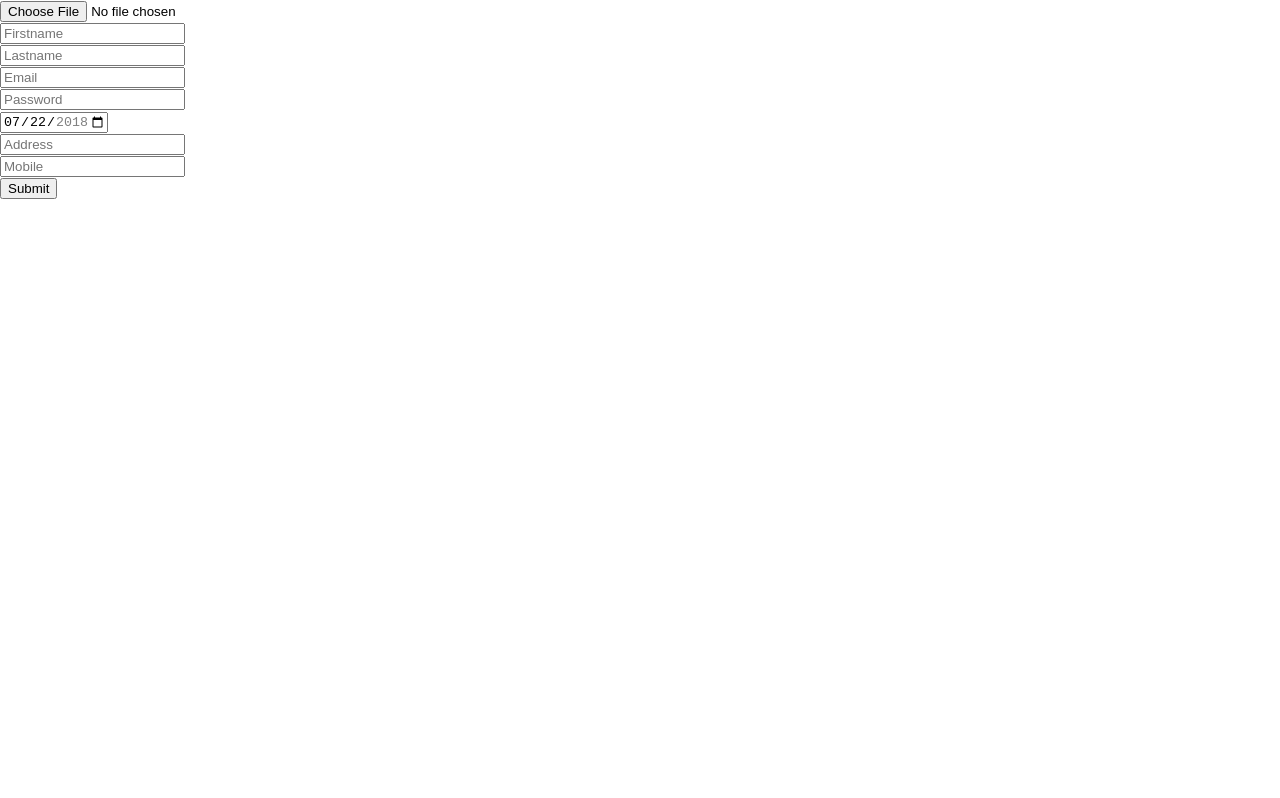
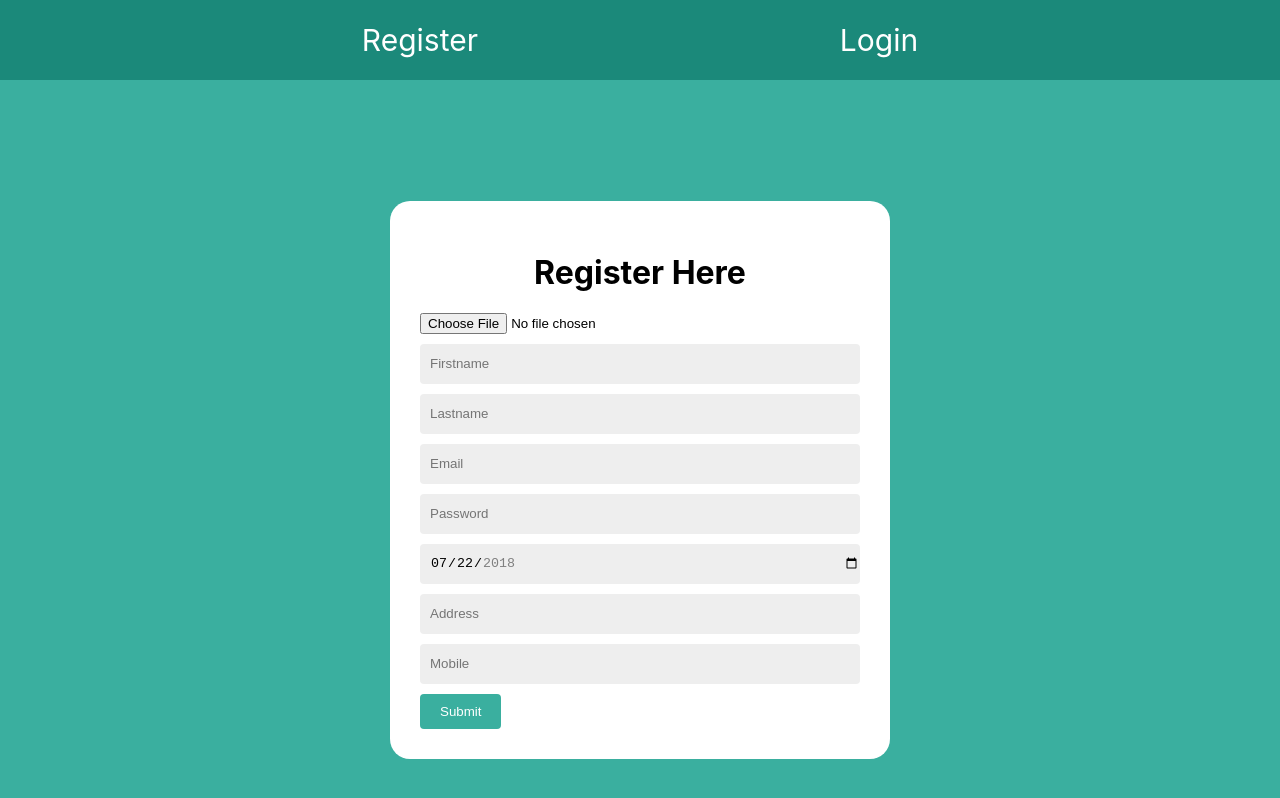
Before and after one commit to saitejapadamatinti/saiteja-test-file, a React (Create React App) app: page /register in a window 1280 px wide. Shown: the top 798 px of the page. Built offline with nearby package versions, Linux system fonts and the light colour scheme; a web font is replaced by a local one.

Commit message:
added profile

```diff
--- a/package.json
+++ b/package.json
@@ -7,6 +7,7 @@
     "npm": ">=6"
   },
   "dependencies": {
+    "@emailjs/browser": "3.10.0",
     "@testing-library/jest-dom": "5.11.9",
     "@testing-library/react": "11.2.5",
     "@testing-library/user-event": "12.6.2",
--- a/src/App.js
+++ b/src/App.js
@@ -2,6 +2,9 @@ import React, {useState, useEffect} from 'react'
 import {BrowserRouter, Switch, Route} from 'react-router-dom'
 import RegisterForm from './components/RegisterForm'
 import Login from './components/Login'
+import Home from './components/Home'
+import Header from './components/Header'
+import Profile from './components/Profile'
 
 import './App.css'
 
@@ -32,7 +35,8 @@ const App = () => {
     <>
       <BrowserRouter>
         <Switch>
-          <Route exact path="/Register">
+          <Route exact path="/" component={Home} />
+          <Route exact path="/register">
             <RegisterForm />
           </Route>
           <Route exact path="/login">
@@ -43,6 +47,7 @@ const App = () => {
               currentUser={currentUser}
             />
           </Route>
+          <Route exact path="/profile" component={Profile} />
         </Switch>
       </BrowserRouter>
     </>
--- /dev/null
+++ b/src/components/Header/index.css
@@ -0,0 +1,16 @@
+.header-div {
+  height: 80px;
+  width: 100vw;
+  background-color: #1b897a;
+  color: #fff;
+  font-size: 30px;
+  display: flex;
+  justify-content: center;
+  align-items: center;
+  justify-content: space-evenly;
+  text-decoration: none;
+}
+.link-cls {
+  text-decoration: none;
+  color: #fff;
+}
--- /dev/null
+++ b/src/components/Header/index.js
@@ -0,0 +1,24 @@
+import {Component} from 'react'
+import {Link} from 'react-router-dom'
+import './index.css'
+
+class Header extends Component {
+  render() {
+    return (
+      <div className="header-div">
+        <span>
+          <Link className="link-cls" to="/register">
+            Register
+          </Link>
+        </span>
+        <span>
+          <Link className="link-cls" to="/login">
+            Login
+          </Link>
+        </span>
+      </div>
+    )
+  }
+}
+
+export default Header
--- /dev/null
+++ b/src/components/Home/index.js
@@ -0,0 +1,15 @@
+import {Component} from 'react'
+import Header from '../Header'
+
+class Home extends Component {
+  render() {
+    return (
+      <>
+        <Header />
+        <div>dwefrg</div>
+      </>
+    )
+  }
+}
+
+export default Home
--- a/src/components/Login/index.js
+++ b/src/components/Login/index.js
@@ -1,4 +1,6 @@
 import {Component} from 'react'
+import './index.css'
+import Header from '../Header'
 
 class Login extends Component {
   constructor(props) {
@@ -45,11 +47,22 @@ class Login extends Component {
 
   render() {
     return (
-      <div>
-        <form onSubmit={this.onSubmitForm}>
-          <input onChange={this.emailState} placeholder="Email" type="email" />
+      <>
+        <Header />
+        <div className="register-main-div">
+          <form className="register-form" onSubmit={this.onSubmitForm}>
+            <div className="main-head-div">
+              <h1>Login</h1>
+            </div>
+            <input
+              className="register-input"
+              onChange={this.emailState}
+              placeholder="Email"
+              type="email"
+            />
             <br />
             <input
+              className="register-input"
               onChange={this.onChangePassword}
               placeholder="Password"
               type="password"
@@ -58,6 +71,7 @@ class Login extends Component {
             <button type="submit">Submit</button>
           </form>
         </div>
+      </>
     )
   }
 }
--- /dev/null
+++ b/src/components/Profile/index.css
@@ -0,0 +1,16 @@
+.header-div {
+  height: 80px;
+  width: 100vw;
+  background-color: #1b897a;
+  color: #fff;
+  font-size: 30px;
+  display: flex;
+  justify-content: center;
+  align-items: center;
+  justify-content: space-evenly;
+  text-decoration: none;
+}
+.link-cls {
+  text-decoration: none;
+  color: #fff;
+}
--- /dev/null
+++ b/src/components/Profile/index.js
@@ -0,0 +1,29 @@
+import {Component} from 'react'
+import './index.css'
+
+class Profile extends Component {
+  state = {userProfileDetails: []}
+
+  componentDidMount() {
+    const data = JSON.parse(localStorage.getItem('UserDetails'))
+    this.setState({userProfileDetails: data})
+  }
+
+  render() {
+    const {userProfileDetails} = this.state
+    console.log(userProfileDetails)
+
+    return (
+      <div>
+        <div>
+          <img />
+          <div>
+            <h1>{userProfileDetails.firstName}</h1>
+          </div>
+        </div>
+      </div>
+    )
+  }
+}
+
+export default Profile
--- a/src/components/RegisterForm/index.css
+++ b/src/components/RegisterForm/index.css
@@ -0,0 +1,39 @@
+.register-main-div {
+  display: flex;
+  background-color: #3aaf9f;
+  justify-content: center;
+  align-items: center;
+  height: 100vh;
+}
+.main-head-div {
+  text-align: center;
+}
+.register-form {
+  display: flex;
+  flex-direction: column;
+  padding: 30px;
+  background-color: #fff;
+  border-radius: 20px;
+  width: 500px;
+  align-content: space-between;
+  justify-content: space-between;
+}
+.register-input {
+  height: 40px;
+  padding-left: 10px;
+  border-radius: 4px;
+  outline: none;
+  border: none;
+  background-color: #eeeeee;
+  margin-bottom: 10px;
+}
+button {
+  padding: 10px 20px;
+  background-color: #3aaf9f;
+  color: #fff;
+  border-radius: 4px;
+  border: none;
+}
+.file-input {
+  margin-bottom: 10px;
+}
--- a/src/components/RegisterForm/index.js
+++ b/src/components/RegisterForm/index.js
@@ -1,5 +1,8 @@
 import {Component} from 'react'
-import {v4 as uuidv4} from 'uuid'
+import './index.css'
+import {Redirect} from 'react-router-dom'
+import emailjs from '@emailjs/browser'
+import Header from '../Header'
 
 class RegisterForm extends Component {
   constructor(props) {
@@ -14,6 +17,7 @@ class RegisterForm extends Component {
       dateOfBirth: '',
       address: '',
       mobileNumber: '',
+      isRegisterd: false,
     }
   }
 
@@ -60,8 +64,20 @@ class RegisterForm extends Component {
       dateOfBirth,
       address,
       mobileNumber,
+      isRegisterd,
     } = this.state
 
+    if (
+      (firstName ||
+        lastName ||
+        email ||
+        password ||
+        dateOfBirth ||
+        address ||
+        mobileNumber) === ''
+    ) {
+      alert('Please Enter Valid Details')
+    } else {
       const newUserData = {
         id: new Date().getTime().toString(),
         userImage,
@@ -74,6 +90,30 @@ class RegisterForm extends Component {
         mobileNumber,
       }
 
+      emailjs
+        .send(
+          'service_pax5kpn',
+          'template_vb7xrd9',
+          {
+            userImage: this.userImage,
+            firstName: this.firstName,
+            lastName: this.lastName,
+            email: this.email,
+            dateOfBirth: this.dateOfBirth,
+            address: this.address,
+            mobileNumber: this.mobileNumber,
+          },
+          'KZJVUQ_aPMo05bF8G',
+        )
+        .then(
+          result => {
+            console.log(result.text)
+          },
+          error => {
+            console.log(error.text)
+          },
+        )
+
       if (localStorage.getItem('UserDetails')) {
         const oldUsers = JSON.parse(localStorage.getItem('UserDetails'))
         const allUsers = [...oldUsers, newUserData]
@@ -82,58 +122,90 @@ class RegisterForm extends Component {
         localStorage.setItem('UserDetails', JSON.stringify([newUserData]))
       }
       console.log(localStorage.getItem('UserDetails'))
+
+      this.setState({isRegisterd: true})
+    }
   }
 
   render() {
-    return (
-      <div>
-        <form onSubmit={this.onSubmitForm}>
-          <input onClick={this.userPhoto} type="file" /> <br />
+    const {isRegisterd} = this.state
+    console.log(isRegisterd)
+
+    return isRegisterd ? (
+      <Redirect to="/login" />
+    ) : (
+      <>
+        <Header />
+        <div className="register-main-div">
+          <form className="register-form" onSubmit={this.onSubmitForm}>
+            <div className="main-head-div">
+              <h1>Register Here</h1>
+            </div>
             <input
+              className="file-input"
+              onClick={this.userPhoto}
+              type="file"
+            />
+            <input
+              name="firstName"
+              className="register-input"
               onChange={this.onChangeFirstName}
               placeholder="Firstname"
               type="text"
             />
-          <br />
             <input
+              name="lastName"
+              className="register-input"
               onChange={this.onChangeLastName}
               placeholder="Lastname"
               type="text"
             />
-          <br />
-          <input onChange={this.emailState} placeholder="Email" type="email" />
-          <br />
             <input
+              name="email"
+              className="register-input"
+              onChange={this.emailState}
+              placeholder="Email"
+              type="email"
+            />
+            <input
+              name="firstName"
+              className="register-input"
               onChange={this.onChangePassword}
               placeholder="Password"
               type="password"
             />
-          <br />
             <input
+              className="register-input"
               onChange={this.onChangeDob}
               type="date"
               id="start"
-            name="trip-start"
+              name="dateOfBirth"
               value="2018-07-22"
               min="2018-01-01"
               max="2018-12-31"
             />
-          <br />
             <input
+              name="address"
+              className="register-input"
               onChange={this.onChangeAddress}
               placeholder="Address"
               type="text"
             />
-          <br />
             <input
+              name="mobileNumber"
+              className="register-input"
               onChange={this.onChangeNumber}
               placeholder="Mobile"
               type="number"
             />
-          <br />
-          <button type="submit">Submit</button>
+            <div className="button-div">
+              <button name="send" type="submit">
+                Submit
+              </button>
+            </div>
           </form>
         </div>
+      </>
     )
   }
 }
```
Also changed, not shown: src/components/Home/index.css (added), 1 other file (tests, documents, lock files or other folders). Lines whose indentation alone changed are shown as unchanged.
